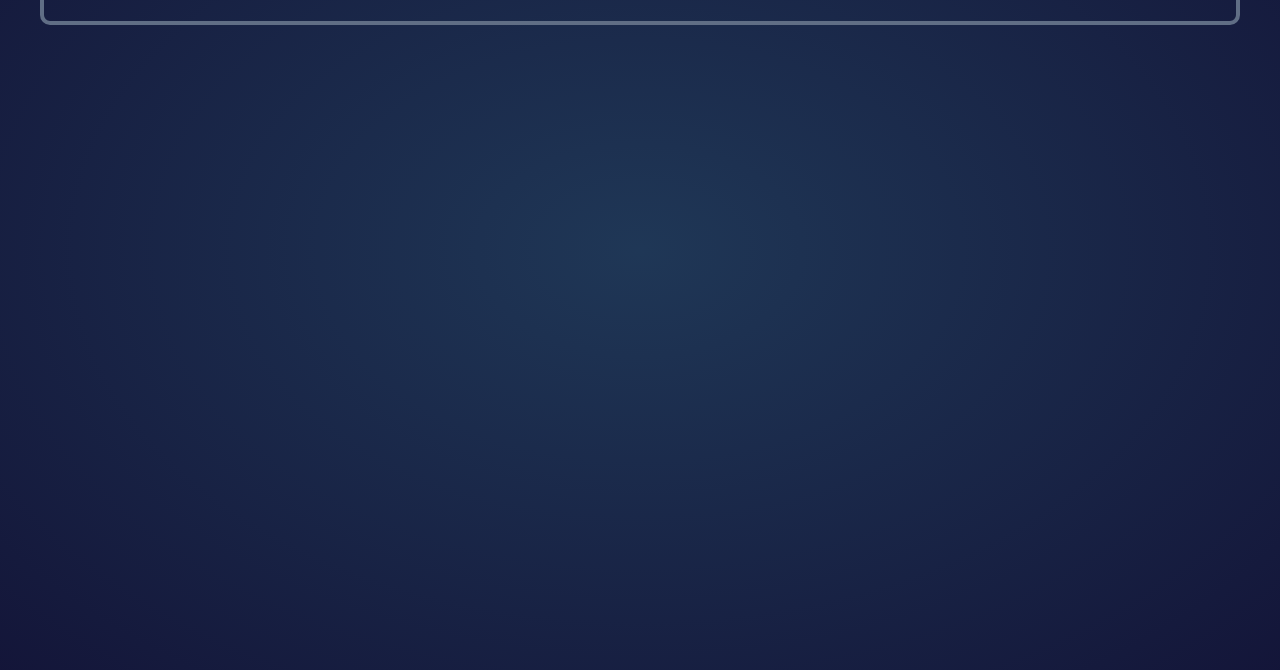
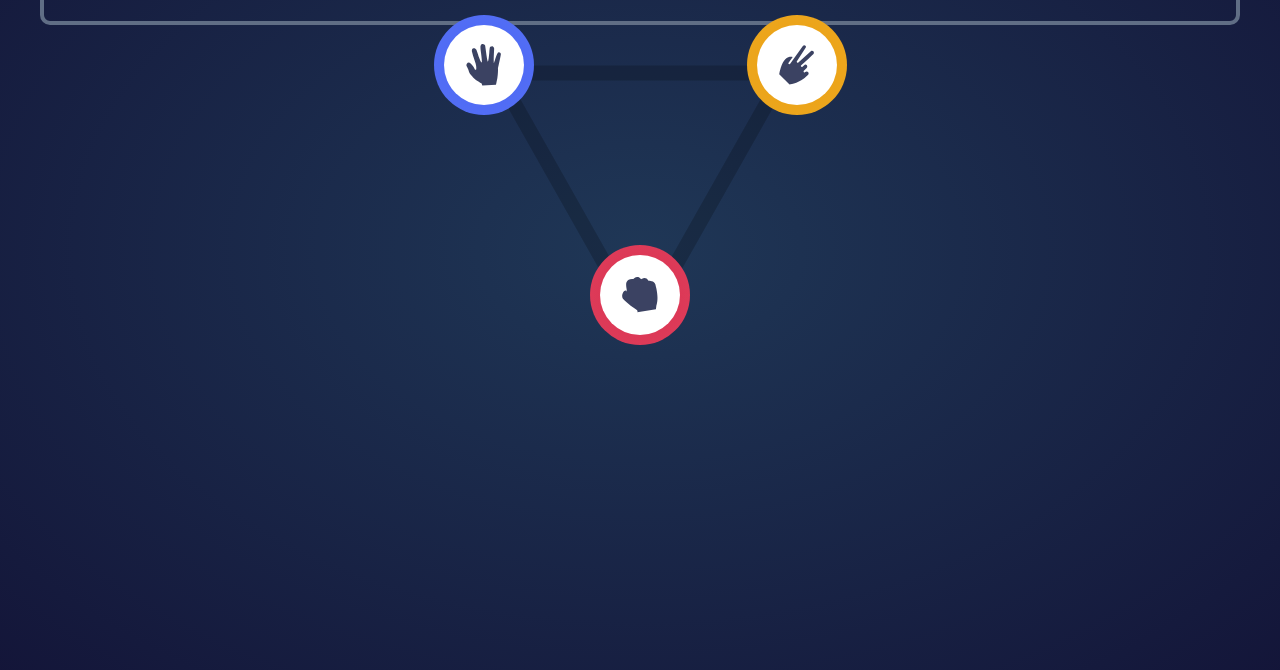
Before and after one commit to hafezfhmi/rock-paper-scissors, a website: page index.html in a window 1280 px wide. Shown: the part 170-840 px from the top of the page. Drawn offline with Linux system fonts and the light colour scheme.

Commit message:
feat: add shapes picker

```diff
--- a/index.html
+++ b/index.html
@@ -35,5 +35,20 @@
         <p id="score__score-box__count" class="score__score-box__count">12</p>
       </div>
     </div>
+
+    <div class="game">
+      <div class="game__container">
+        <img src="images/bg-triangle.svg" />
+        <div class="game__shapes game__shapes--rock">
+          <img src="/images/icon-rock.svg" />
+        </div>
+        <div class="game__shapes game__shapes--paper">
+          <img src="/images/icon-paper.svg" />
+        </div>
+        <div class="game__shapes game__shapes--scissor">
+          <img src="/images/icon-scissors.svg" />
+        </div>
+      </div>
+    </div>
   </body>
 </html>
--- a/sass/abstracts/_variables.scss
+++ b/sass/abstracts/_variables.scss
@@ -1,10 +1,16 @@
 // COLORS
 
-$colors-scissors-gradient: hsl(39, 89%, 49%) to hsl(40, 84%, 53%);
-$colors-paper-gradient: hsl(230, 89%, 62%) to hsl(230, 89%, 65%);
-$colors-rock-gradient: hsl(349, 71%, 52%) to hsl(349, 70%, 56%);
-$colors-lizard-gradient: hsl(261, 73%, 60%) to hsl(261, 72%, 63%);
-$colors-cyan: hsl(189, 59%, 53%) to hsl(189, 58%, 57%);
+$colors-scissors-gradient: radial-gradient(
+  hsl(39, 89%, 49%),
+  hsl(40, 84%, 53%)
+);
+$colors-paper-gradient: radial-gradient(hsl(230, 89%, 62%), hsl(230, 89%, 65%));
+$colors-rock-gradient: radial-gradient(hsl(349, 71%, 52%), hsl(349, 70%, 56%));
+$colors-lizard-gradient: radial-gradient(
+  hsl(261, 73%, 60%),
+  hsl(261, 72%, 63%)
+);
+$colors-cyan: radial-gradient(hsl(189, 59%, 53%), hsl(189, 58%, 57%));
 
 $colors-dark-text: hsl(229, 25%, 31%);
 $colors-score-text: hsl(229, 64%, 46%);
--- /dev/null
+++ b/sass/components/_games.scss
@@ -0,0 +1,66 @@
+.game {
+  display: flex;
+  justify-content: center;
+  position: relative;
+
+  & img {
+    visibility: hidden;
+  }
+
+  &__container {
+    position: relative;
+    background-image: url("/images/bg-triangle.svg");
+    background-repeat: no-repeat;
+  }
+
+  &__shapes {
+    position: absolute;
+    display: flex;
+    justify-content: center;
+    align-items: center;
+    width: 100px;
+    height: 100px;
+    background-color: white;
+    border-radius: 100%;
+    border: 10px solid transparent;
+
+    & img {
+      visibility: visible;
+      width: 44%;
+    }
+
+    // Gradient border: https://codyhouse.co/nuggets/css-gradient-borders
+    &--rock {
+      bottom: 0;
+      left: 50%;
+      transform: translate(-50%, 0);
+
+      background: linear-gradient(white, white) padding-box,
+        $colors-rock-gradient border-box;
+      background-repeat: no-repeat;
+      background-position: center;
+    }
+
+    &--paper {
+      top: 0;
+      left: 0;
+      transform: translate(-50%, -50%);
+
+      background: linear-gradient(white, white) padding-box,
+        $colors-paper-gradient border-box;
+      background-repeat: no-repeat;
+      background-position: center;
+    }
+
+    &--scissor {
+      top: 0;
+      right: 0;
+      transform: translate(50%, -50%);
+
+      background: linear-gradient(white, white) padding-box,
+        $colors-scissors-gradient border-box;
+      background-repeat: no-repeat;
+      background-position: center;
+    }
+  }
+}
--- a/sass/main.scss
+++ b/sass/main.scss
@@ -5,3 +5,4 @@
 @import "base/typography";
 
 @import "components/score";
+@import "components/games";
```
Also changed, not shown: css/style.css, 1 other file.
